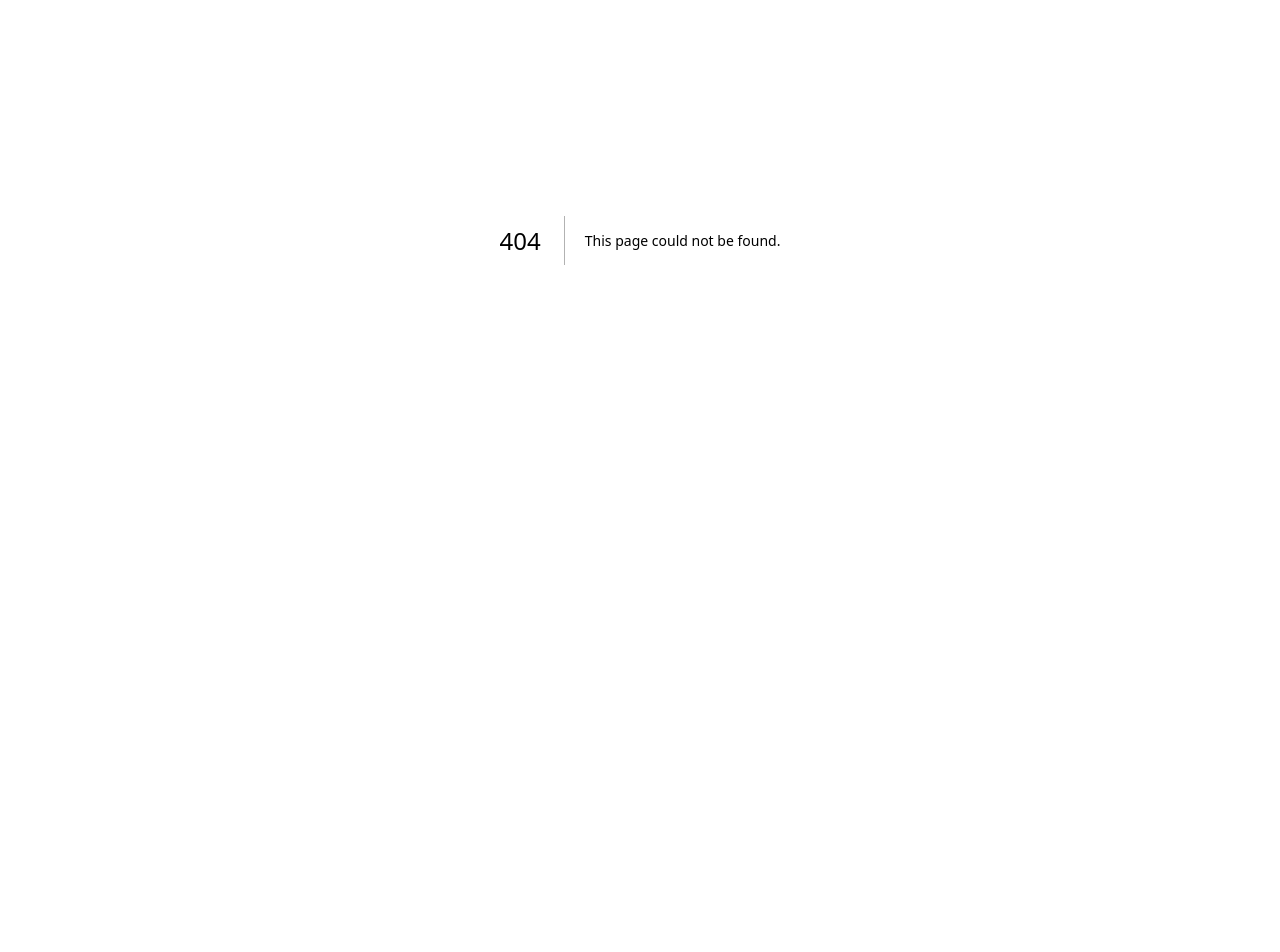
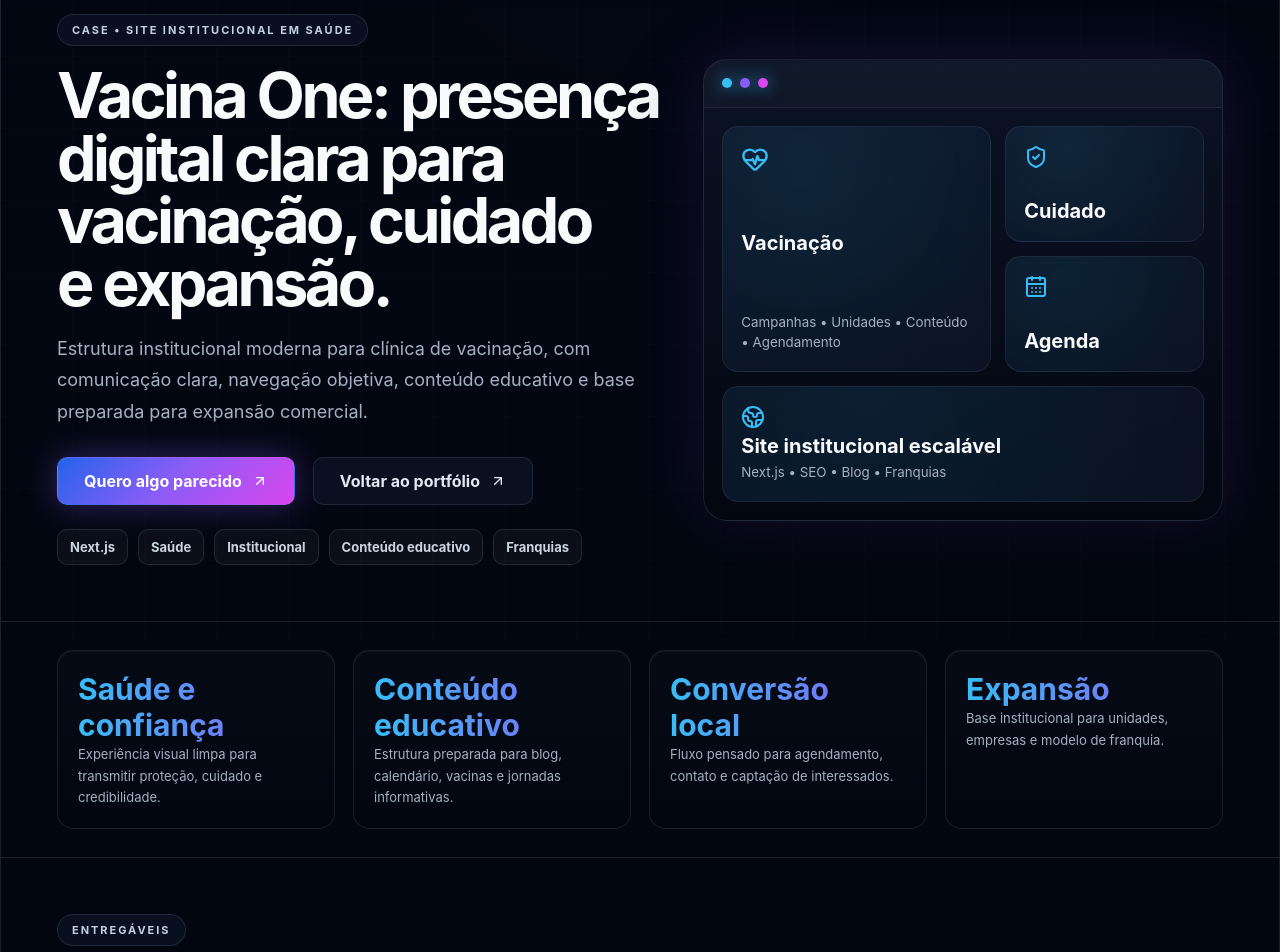
Before and after one commit to Tehkne-Solutions/tehkne-site, a Next.js app: page /portfolio/vacina-one in a window 1280 px wide. Before the commit this address had no page. Shown: the part 160-1112 px from the top of the page. Before the commit the page ends 800 px from the top, so only its background shows below. Built offline with nearby package versions, Linux system fonts and the light colour scheme.

Commit message:
feat: add Vacina One case page

```diff
--- /dev/null
+++ b/app/portfolio/vacina-one/page.tsx
@@ -0,0 +1,52 @@
+import { ArrowUpRight, CalendarDays, FileText, Globe2, HeartPulse, ShieldCheck, Sparkles, Users } from 'lucide-react';
+
+const project = {
+  title: 'Vacina One',
+  eyebrow: 'Case • Site institucional em saúde',
+  type: 'Projeto Tehkné',
+  category: 'Site institucional / Produto digital',
+  stack: ['Next.js', 'Saúde', 'Institucional', 'Conteúdo educativo', 'Franquias'],
+  description:
+    'Estrutura institucional moderna para clínica de vacinação, com comunicação clara, navegação objetiva, conteúdo educativo e base preparada para expansão comercial.'
+};
+
+const highlights = [
+  ['Saúde e confiança', 'Experiência visual limpa para transmitir proteção, cuidado e credibilidade.'],
+  ['Conteúdo educativo', 'Estrutura preparada para blog, calendário, vacinas e jornadas informativas.'],
+  ['Conversão local', 'Fluxo pensado para agendamento, contato e captação de interessados.'],
+  ['Expansão', 'Base institucional para unidades, empresas e modelo de franquia.']
+];
+
+const modules = [
+  { icon: HeartPulse, title: 'Comunicação em saúde', text: 'Narrativa visual e textual voltada para cuidado, proteção, clareza e confiança.' },
+  { icon: CalendarDays, title: 'Jornada de agendamento', text: 'Estrutura orientada para facilitar contato, decisão e marcação de vacinação.' },
+  { icon: FileText, title: 'Conteúdo e blog', text: 'Base preparada para educação em saúde, campanhas, calendário vacinal e SEO.' },
+  { icon: Users, title: 'Unidades e franquias', text: 'Arquitetura pensada para crescimento, expansão regional e comunicação com empresas.' },
+  { icon: Globe2, title: 'Site institucional', text: 'Home, navegação, seções comerciais e estrutura escalável para novas páginas.' },
+  { icon: ShieldCheck, title: 'Performance e base técnica', text: 'Projeto com stack moderna e foco em carregamento, manutenção e evolução.' }
+];
+
+export const metadata = {
+  title: 'Case: Vacina One | Tehkné Solutions',
+  description: 'Case Vacina One: site institucional em Next.js para saúde, vacinação, conteúdo educativo, unidades e expansão comercial.'
+};
+
+export default function VacinaOneCase() {
+  return (
+    <main className="site-shell case-page">
+      <div className="background-grid" />
+      <header className="nav-shell">
+        <a className="brand" href="/" aria-label="Tehkné Solutions"><span className="brand-symbol"><Sparkles size={18} /></span><span><strong>TEHKNÉ</strong><small>SOLUTIONS</small></span></a>
+        <nav><a href="/solucoes">Soluções</a><a href="/portfolio">Portfólio</a><a href="/#metodo">Método</a><a href="/#os">Tehkné OS</a><a href="/#contato">Contato</a></nav>
+        <a className="btn btn-primary coin" href="/#contato">Solicitar diagnóstico <ArrowUpRight size={16} /></a>
+      </header>
+      <section className="section-frame case-hero">
+        <div className="case-hero-copy"><span className="eyebrow">{project.eyebrow}</span><h1>{project.title}: presença digital clara para vacinação, cuidado e expansão.</h1><p>{project.description}</p><div className="hero-actions"><a className="btn btn-primary coin" href="/#contato">Quero algo parecido <ArrowUpRight size={16} /></a><a className="btn btn-secondary" href="/portfolio">Voltar ao portfólio <ArrowUpRight size={16} /></a></div><div className="case-stack">{project.stack.map((tech) => <span key={tech}>{tech}</span>)}</div></div>
+        <div className="case-visual"><div className="case-window"><div className="case-window-bar"><span /><span /><span /></div><div className="case-dashboard-grid"><div className="case-panel large"><HeartPulse size={28} /><strong>Vacinação</strong><small>Campanhas • Unidades • Conteúdo • Agendamento</small></div><div className="case-panel"><ShieldCheck size={24} /><strong>Cuidado</strong></div><div className="case-panel"><CalendarDays size={24} /><strong>Agenda</strong></div><div className="case-panel wide"><Globe2 size={24} /><strong>Site institucional escalável</strong><small>Next.js • SEO • Blog • Franquias</small></div></div></div></div>
+      </section>
+      <section className="metrics section-frame compact">{highlights.map(([value, label]) => <div key={value}><strong>{value}</strong><span>{label}</span></div>)}</section>
+      <section className="section-frame"><div className="section-heading"><span className="eyebrow">Entregáveis</span><h2>Uma base digital para informar, converter e crescer.</h2><p>O case demonstra como a Tehkné organiza marca, conteúdo, experiência e tecnologia em uma presença institucional pronta para evolução.</p></div><div className="service-grid solutions-grid">{modules.map((module) => { const Icon = module.icon; return <article className="glass-card service-card solution-card" key={module.title}><Icon className="card-icon" size={32} /><h3>{module.title}</h3><p>{module.text}</p></article>; })}</div></section>
+      <section className="final-cta"><div><span className="eyebrow">Quer algo parecido?</span><h2>Vamos criar uma presença digital que transmita confiança e gere demanda.</h2><p>A Tehkné estrutura site, conteúdo, arquitetura, performance e evolução para marcas que precisam crescer com clareza.</p></div><div className="hero-actions"><a className="btn btn-primary coin" href="mailto:contato@tehkne.com.br">Solicitar diagnóstico <ArrowUpRight size={16} /></a><a className="btn btn-secondary" href="/portfolio">Voltar ao portfólio <ArrowUpRight size={16} /></a></div></section>
+    </main>
+  );
+}
```
